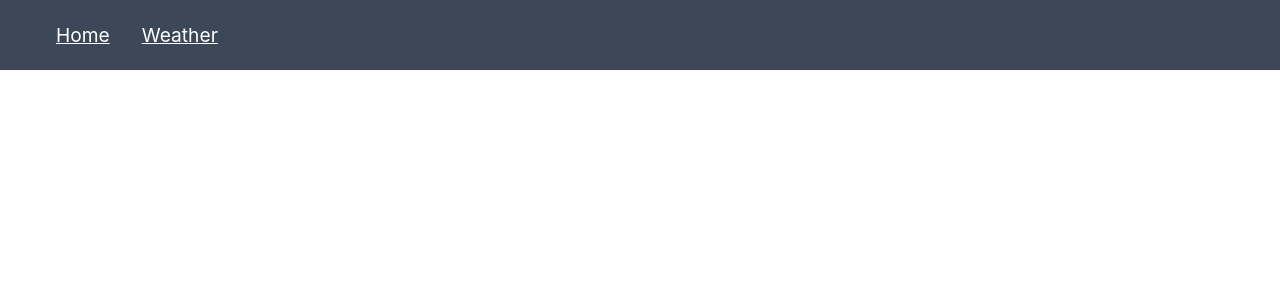
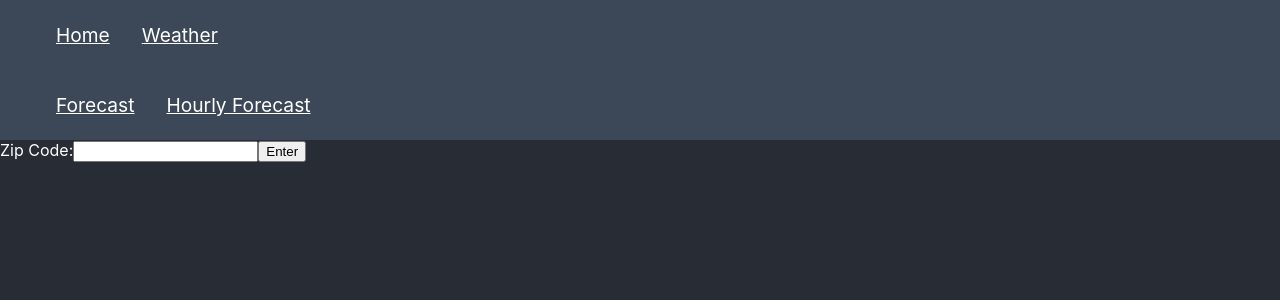
Before and after one commit to KWall1202/react-playground, a React (Create React App) app: page /react-playground/weather/hourlyForecast in a window 1280 px wide. Before the commit this address had no page. Shown: the top 300 px of the page. Built offline with nearby package versions, Linux system fonts and the light colour scheme.

Commit message:
Changed Weather to functional component and used query strings for lat and long to get weather

```diff
--- a/src/AppRouter.js
+++ b/src/AppRouter.js
@@ -3,15 +3,19 @@ import NavBar from "./components/NavBar";
 import App from "./pages/App/App";
 import Weather from "./pages/Weather/Weather";
 import { BrowserRouter as Router, Routes, Route} from "react-router-dom";
+import { Link } from 'react-router-dom';
 
 function AppRouter() {
     return(
         <Router>
-            <NavBar />
+            <NavBar>
+                <Link to="/react-playground/home">Home</Link>
+                <Link to="/react-playground/weather">Weather</Link>
+            </NavBar>
             <Routes>
                 <Route exact path='/react-playground' element={<App />} />
                 <Route path='/react-playground/home' element={<App />} />
-                <Route path='/react-playground/weather' element={<Weather />}  />
+                <Route path='/react-playground/weather/*' element={<Weather />}  />
             </Routes>
         </Router>
     )
--- a/src/components/NavBar.js
+++ b/src/components/NavBar.js
@@ -1,21 +1,19 @@
 import React from "react";
 import "./NavBar.css";
-import { Link } from "react-router-dom";
 
 function NavBarElement(props) {
   return <li className="NavElement">{props.children}</li>;
 }
 
-function Navbar() {
+function Navbar(props) {
+  const elements = props.children.slice().map((c, i) => {
+    return <NavBarElement key={"Element" + i.toString()}>{c}</NavBarElement>
+  });
+
   return (
     <nav className="NavBar">
       <ul className="NavList">
-        <NavBarElement>
-          <Link to="/react-playground/home">Home</Link>
-        </NavBarElement>
-        <NavBarElement>
-          <Link to="/react-playground/weather">Weather</Link>
-        </NavBarElement>
+        {elements}
       </ul>
     </nav>
   );
--- a/src/pages/Weather/ForecastTable.js
+++ b/src/pages/Weather/ForecastTable.js
@@ -3,11 +3,12 @@ import ForecastTableElement from "./ForecastTableElement";
 
 function ForecastTable(props) {
     if (!props.forecastData) return;
-    const elements = props.forecastData.properties.periods.map((period) => (<ForecastTableElement key={period.number} period={period}/>));
+    const data = props.forecastData;
+    const elements = data.properties.periods.map((period) => (<ForecastTableElement key={period.number} period={period}/>));
     return (
         <div className="ForecastTable">
             <p>
-                Upcoming Forecast
+                Upcoming Forecast in {data.city}, {data.state}
             </p>
             {elements}
         </div>
--- a/src/pages/Weather/Weather.js
+++ b/src/pages/Weather/Weather.js
@@ -1,149 +1,96 @@
-import React from "react";
+import React, { useEffect, useState } from "react";
+import Navbar from "../../components/NavBar";
 import ForecastTable from "./ForecastTable";
+import { Routes, Route, Link, useSearchParams} from "react-router-dom";
 
-class Weather extends React.Component {
-    constructor(props) {
-        super(props);
-        this.state = {
-            lat: '42.0897',
-            long: '-75.9125',
-            weatherData: null,
-            forecast: {
-                url: null,
-                data: null,
-            },
-            forecastHourly: {
-                url: null,
-                data: null,
-            },
-            forecastDisplayHourly: null,
-        };
-    }
-
-    async getWeatherAPI() {
-        const url = 'https://api.weather.gov/points/' + this.state.lat + ',' + this.state.long;
+async function getForecastAPI(url, setForecast) {
+    if (!url) return;
     fetch(url)
     .then(res => res.json())
     .then((data) => {
-            this.setState({
-                ...this.state,
-                weatherData: data,
-                forecast: {
-                    url: data.properties.forecast,
-                    data: null,
-                },
-                forecastHourly: {
-                    url: data.properties.forecastHourly,
-                    data: null,
-                },
-            }, () => {
-                this.getForecastAPI();
-                this.getForecastHourlyAPI();
-            });
+        setForecast(data);
     }).catch(console.log);
 }
 
-    async getForecastAPI() {
-        if (!this.state.forecast.url) return;
-        if (this.state.forecast.data) return;
-        fetch(this.state.forecast.url)
+async function getForecastHourlyAPI(url, setForecastHourly) {
+    if (!url) return;
+    fetch(url)
     .then(res => res.json())
     .then((data) => {
-            this.setState({
-                ...this.state,
-                forecast: {
-                    ...this.state.forecast,
-                    data: data,
-                },
-            });
+        setForecastHourly(data);
     }).catch(console.log);
 }
 
-    async getForecastHourlyAPI() {
-        if (!this.state.forecastHourly.url) return;
-        if (this.state.forecastHourly.data) return;
-        fetch(this.state.forecastHourly.url)
-        .then(res => res.json())
-        .then((data) => {
-            this.setState({
-                ...this.state,
-                forecastHourly:{
-                    ...this.state.forecastHourly,
-                    data: data,
-                },
-            })
-        }).catch(console.log);
-    }
-
-    async getLatLongFromZipAPI(zipcode) {
+async function getLatLongFromZipAPI(zipcode, setSearchParams) {
     const url = new URL("https://forecast.weather.gov/zipcity.php?" + new URLSearchParams({inputstring: zipcode}));
     fetch(url)
     .then(res => new URL(res.url))
     .then((data) => {
         if (data.searchParams.get("inputstring")) return;
         const lat = data.searchParams.get("lat");
-            const long = data.searchParams.get("lon")
-            this.setState({
-                ...this.state,
-                lat: lat,
-                long: long,
-            }, () => this.getWeatherAPI())
+        const long = data.searchParams.get("lon");
+        setSearchParams({lat: lat, long: long});
     }).catch(console.log);
 }
 
-    getForecast() {
-        this.getForecastAPI()
-        .then(() => {
-        this.setState({
-            ...this.state,
-            forecastDisplayHourly: false,
-            })
+async function getWeatherAPI(lat, long, setForecast, setForecastHourly, setCity, setUSState) {
+    const url = 'https://api.weather.gov/points/' + lat + ',' + long;
+    fetch(url)
+    .then(res => res.json())
+    .then((data) => {
+        setCity(data.properties.relativeLocation.properties.city);
+        setUSState(data.properties.relativeLocation.properties.state);
+        getForecastAPI(data.properties.forecast, setForecast);
+        getForecastHourlyAPI(data.properties.forecastHourly, setForecastHourly);
     }).catch(console.log);
 }
 
-    getForecastHourly() {
-        this.getForecastHourlyAPI()
-        .then(() => {
-            this.setState({
-                ...this.state,
-                forecastDisplayHourly: true,
-            })
-        }).catch(console.log);
+function Weather(props) {
+    const [searchParams, setSearchParams] = useSearchParams();
+    const [usState, setUSState] = useState("NY");
+    const [city, setCity] = useState("Binghamton");
+    const [forecast, setForecast] = useState(null);
+    const [hourlyForecast, setHourlyForecast] = useState(null);
+
+    useEffect(() => {
+        const lat = searchParams.get("lat");
+        const long = searchParams.get("long");
+        if (lat !== null && long !== null){
+            getWeatherAPI(lat, long,  setForecast, setHourlyForecast, setCity, setUSState);
         }
+    }, [searchParams]);
 
-    getLatLongFromZip(event) {
-        event.preventDefault();
-        this.getLatLongFromZipAPI(event.target.zipcode.value);
-    }
+    const forecastData = forecast === null ? null : {...forecast, city: city, state: usState};
+    const hourlyForecastData = hourlyForecast === null ? null : {...hourlyForecast, city: city, state: usState};
 
-    getDisplayData() {
-        if (this.state.forecastDisplayHourly === null) return null;
-        if (this.state.forecastDisplayHourly) return this.state.forecastHourly.data;
-        return this.state.forecast.data;
-    }
-
-    componentDidMount() {
-        this.getWeatherAPI();
-    }
-
-    render() {
     return (
+        <div>
+        <Navbar>
+            <Link to={{
+                pathname: "forecast",
+                search: searchParams.toString(),
+            }}>Forecast</Link>
+            <Link to={{
+                pathname: "hourlyforecast",
+                search: searchParams.toString(),
+            }} query={searchParams}>Hourly Forecast</Link>
+        </Navbar>
         <div className="Weather">
-            <form onSubmit={(e) => this.getLatLongFromZip(e)}>
+            <form onSubmit={(e) => {
+                e.preventDefault();
+                getLatLongFromZipAPI(e.target.zipcode.value, setSearchParams);
+                }}>
                 <label htmlFor="zipcode">Zip Code:</label>
                 <input label="zipcode" type="text" name="zipcode"/>
                 <input type="submit" value="Enter"/>
             </form>
-            <button onClick={this.getForecast.bind(this)}>
-                Get the forecast
-            </button>
-            <button onClick={this.getForecastHourly.bind(this)}>
-                Get the hourly forecast
-            </button>
-            <ForecastTable forecastData={this.getDisplayData()}/>
+            <Routes>
+                <Route path="forecast" element={<ForecastTable forecastData={forecastData}/>}/>
+                <Route path="hourlyForecast" element={<ForecastTable forecastData={hourlyForecastData}/>}/>
+            </Routes>
+        </div>
         </div>
     );
 }
-}
 
 export default Weather;
```
Lines whose indentation alone changed are shown as unchanged.
